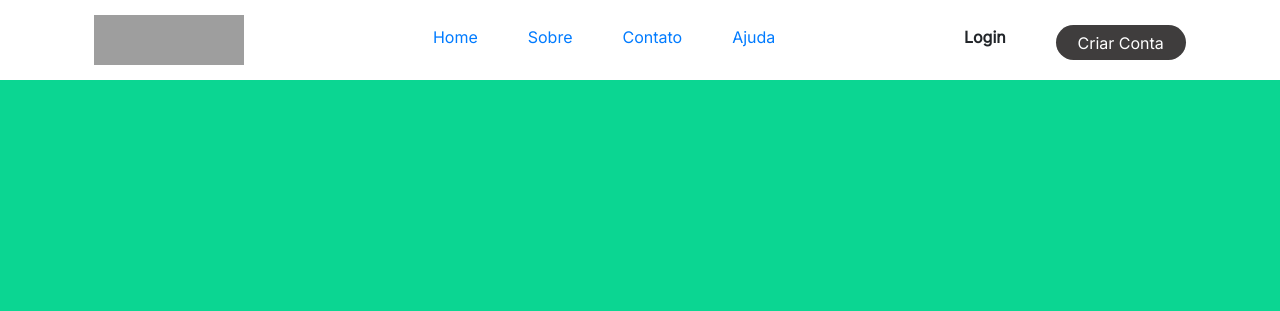
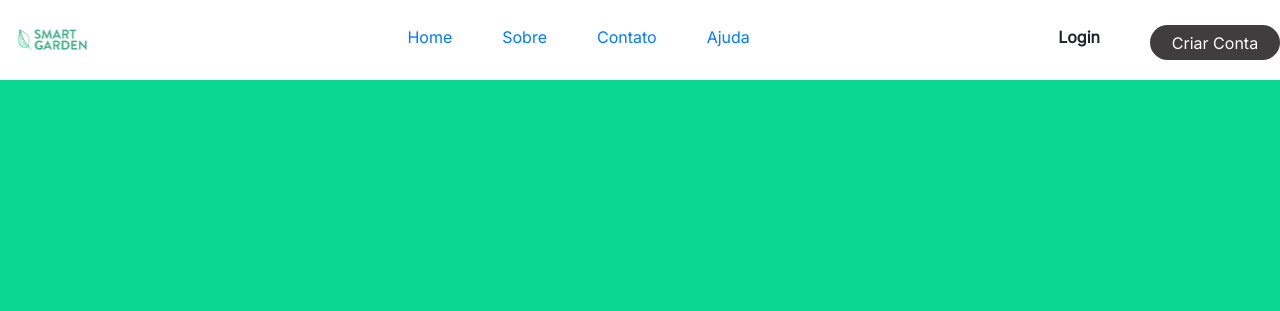
Before and after one commit to ViviFerreira/projeto_web_smartgarden, a Django app: page / in a window 1280 px wide. Shown: the top 311 px of the page. Run offline with Django 4.2, Linux system fonts and the light colour scheme; grey boxes are pictures that could not be loaded.

Commit message:
ajuestes na logo da aba login

```diff
--- a/static/css/header.css
+++ b/static/css/header.css
@@ -6,14 +6,25 @@ body {
 	height: 10vh;
 	width: 100%;
 	display: flex;
-	justify-content: space-around;
+	justify-content: space-between;
 	align-items: center;
 }
-.section-header {
+
+.logo{
+	display: flex;
+	align-items: initial;
+	margin-left: 10px;
+	width:89px;
+	height: 38px;
+}
+
+.header .section-header {
 	padding-top: 10px;
 	display: flex;
 	flex-direction: row;
 	gap: 50px;
+	text-decoration:none;
+	color: black;
 }
 .section2-header {
 	padding-top: 10px;
--- a/templates/home.html
+++ b/templates/home.html
@@ -3,7 +3,7 @@
 <link rel="stylesheet" href="{% static 'css/header.css' %}" />
 {% endblock header %} {%block body%}
 <div class="header">
-	<img src="{%static 'img/LOGO.svg'%}" width="150" height="50" />
+	<img  class="logo" src="{%static 'img/LOGO.png'%}"/>
 	<div class="section-header">
 		<a href="#"><p>Home</p></a>
 		<a href="#"><p>Sobre</p></a>
```
